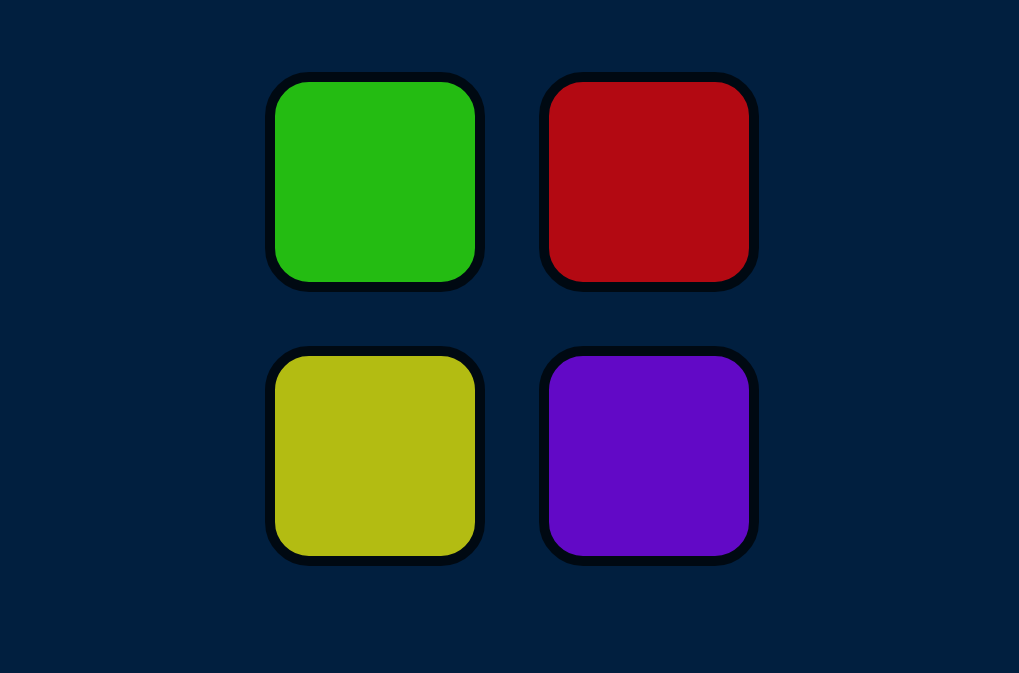
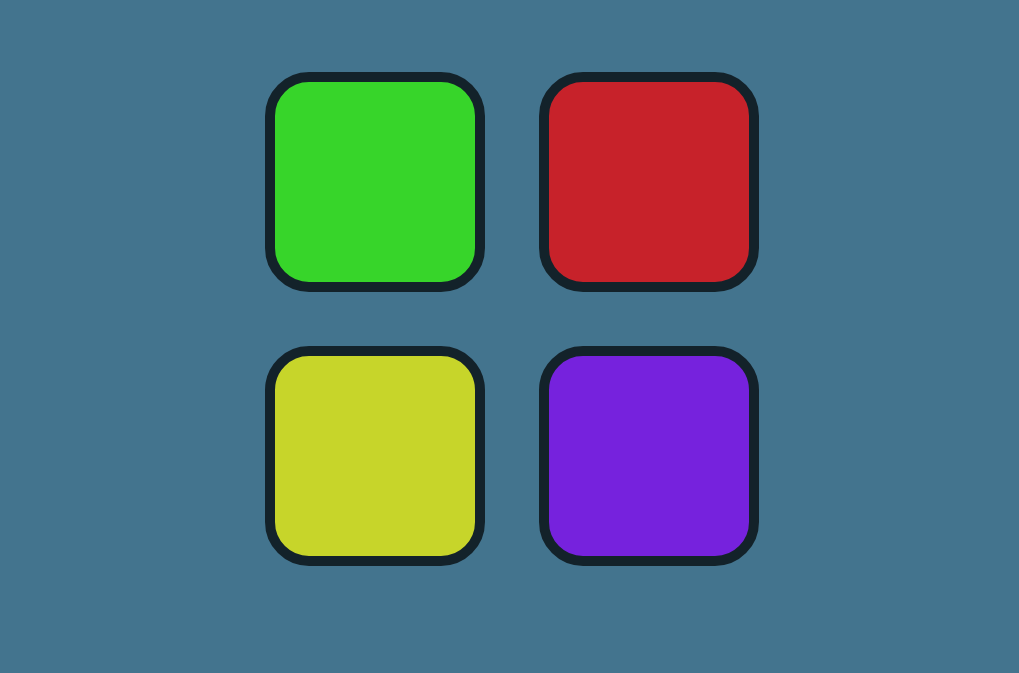
Before and after one commit to HanssenDev/simon-game2, a plain HTML site: page index.html in a window 1280 px wide. Shown: the part 127-800 px from the top of the page, without its empty margins (128-1147 px from the left). Drawn offline with Linux system fonts and the light colour scheme.

Commit message:
changed background colour

```diff
--- a/styles.css
+++ b/styles.css
@@ -1,6 +1,6 @@
 body {
   text-align: center;
-  background-color: #011F3F;
+  background-color: #43748e;
 }
 
 #level-title {
```
